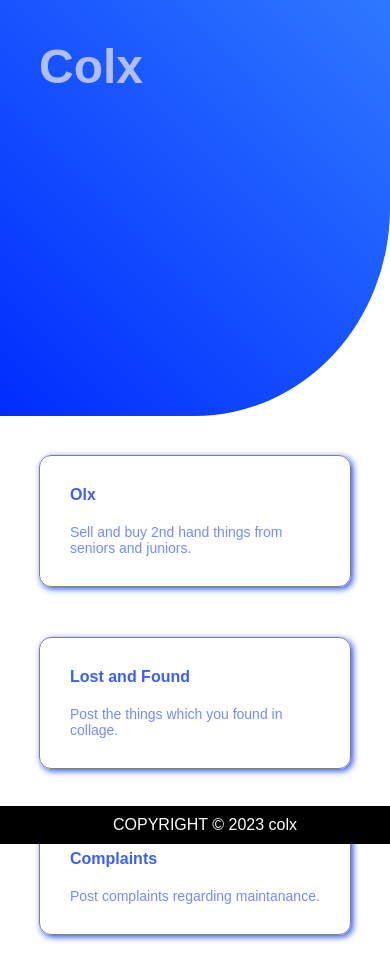
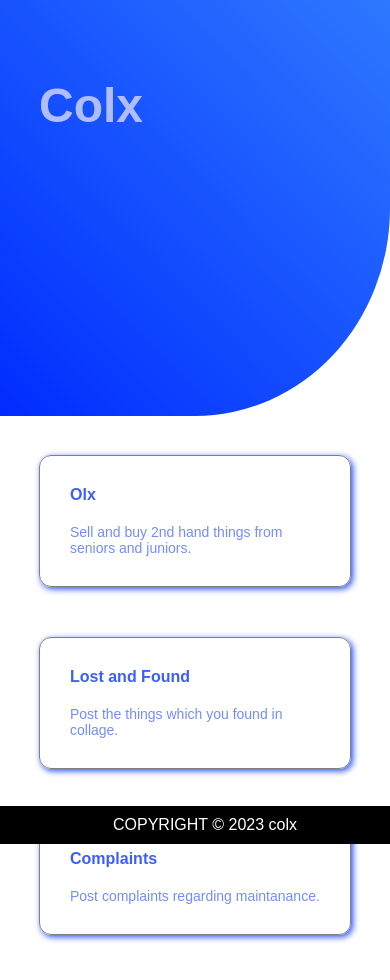
Before and after one commit to akn714/colx-bin, a React app in the folder frontend/: page / in a window 390 px wide. Shown: the top 980 px of the page. Built offline with nearby package versions, Linux system fonts and the light colour scheme; no server answers.

Commit message:
added some @media in css

```diff
--- a/frontend/src/App.css
+++ b/frontend/src/App.css
@@ -1,3 +1,7 @@
 body{
     padding-bottom: 60px;
 }
+
+#replitBadge{
+    display: none;
+}
--- a/frontend/src/components/Complaints/Complaints.css
+++ b/frontend/src/components/Complaints/Complaints.css
@@ -69,3 +69,10 @@
     color: #5b5b5b;
     font-size: 14px;
 }
+
+@media (max-width: 600px) {
+    .co-item-contact div{
+        display: block;
+        gap: 6px;
+    }
+    }
--- a/frontend/src/components/Home/Home.css
+++ b/frontend/src/components/Home/Home.css
@@ -102,3 +102,11 @@
       transform: rotate(360deg);
   }
 }
+
+
+@media (max-width: 600px) {
+  .title{
+    height: 40vh;
+    padding: 20% 0% 0% 10%;
+  }
+}
--- a/frontend/src/components/LostAndFound/LostAndFound.css
+++ b/frontend/src/components/LostAndFound/LostAndFound.css
@@ -63,3 +63,10 @@
     color: #5b5b5b;
     font-size: 14px;
 }
+
+@media (max-width: 600px) {
+    .lf-item-contact div{
+        display: block;
+        gap: 6px;
+    }
+}
```
